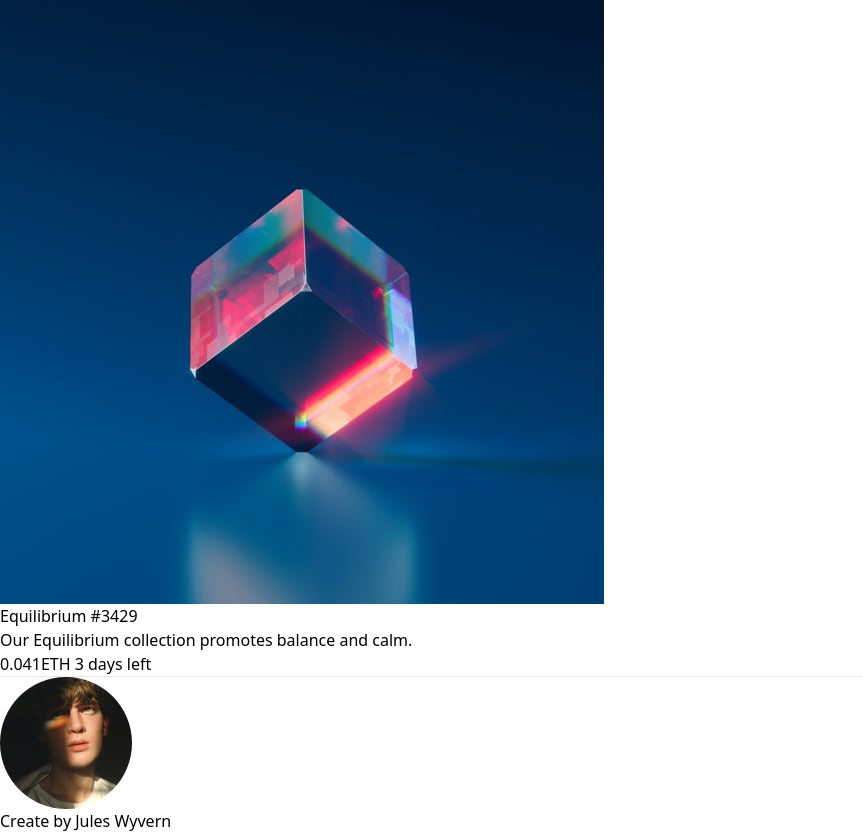
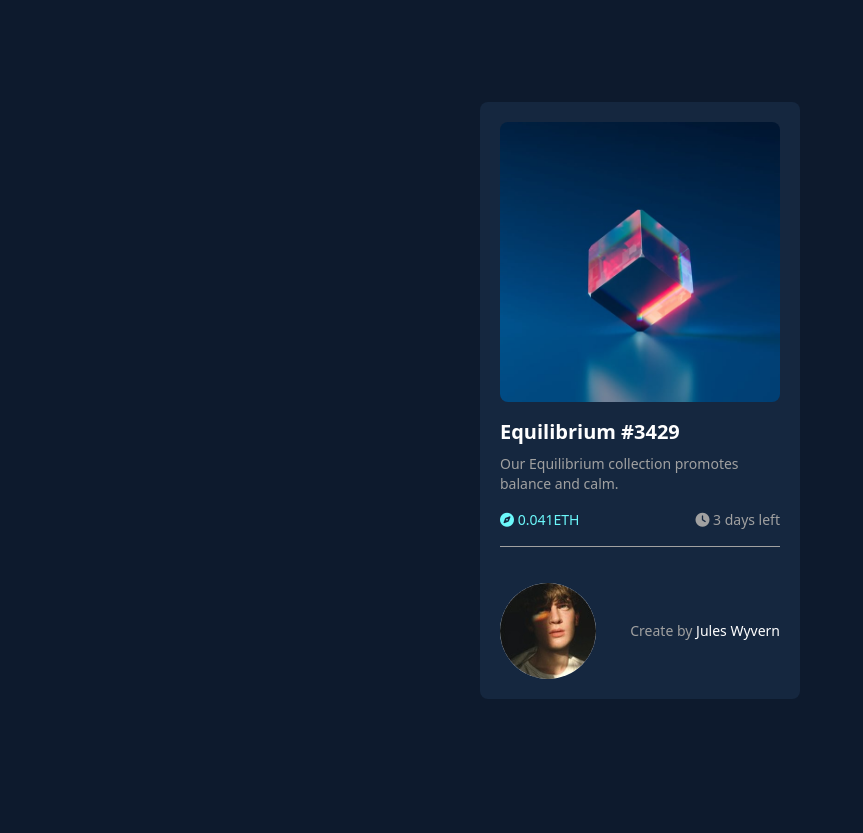
Before and after one commit to AllanFilimaoZita/Cart-o-NFT-Equilibrium, a plain HTML site: page CODE/desafio01/index.html in a window 1280 px wide. Shown: the whole page, without its empty margins (0-863 px from the left). After the commit the page ends 800 px from the top, so only its background shows below. Drawn offline with nearby package versions, Linux system fonts and the light colour scheme.

Commit message:
Estilização do Projecto

```diff
--- a/CODE/desafio01/index.html
+++ b/CODE/desafio01/index.html
@@ -5,34 +5,49 @@
     <meta name="viewport" content="width=device-width, initial-scale=1.0">
     <title>Equilibrium NFT Card</title>
 
+    <link rel="stylesheet" href="https://cdnjs.cloudflare.com/ajax/libs/font-awesome/6.4.0/css/all.min.css">
     <script src="https://cdn.tailwindcss.com"></script>
+    <script>
+        tailwind.config = {
+            theme: {
+                extend: {
+                    colors: {
+                        darkblue: '#0d1a2d',
+                        Blue: '#15273F',
+                        gray: '#a1a1a1',
+                        ocean: '#6CF8FB'
+                    }
+                }
+            }
+        }
+    </script>
 </head>
-<body>
+<body class="bg-darkblue text-white font-sans flex items-center justify-center min-h-screen">
 
-    <div>
+    <div class="bg-Blue p-5 w-80 rounded-lg shadow-lg/30">
         <!-- Adicionando a imagem -->
         <div>
-            <img src="assets/img/WhatsApp Image 2025-08-13 at 8.54.59 PM.jpeg" alt="Equilibrium Image">
+            <img src="assets/img/WhatsApp Image 2025-08-13 at 8.54.59 PM.jpeg" class="rounded-lg" alt="Equilibrium Image">
         </div>
 
         <div>
-            <h1>Equilibrium #3429</h1>
-            <p>
+            <h1 class="text-white font-bold text-xl mt-4">Equilibrium #3429</h1>
+            <p class="text-gray text-sm mt-2">
                 Our Equilibrium collection promotes balance and calm.
             </p>
         </div>
 
-        <div>
-            <span>0.041ETH</span>
-            <span>3 days left</span>
+        <div class="flex items-center justify-between mt-4 text-sm">
+            <span class="text-ocean"><i class="fa-solid fa-compass"></i> 0.041ETH</span>
+            <span class="text-gray"><i class="fa-solid fa-clock"></i> 3 days left</span>
         </div>
 
-        <hr>
+        <hr class="border-gray my-4">
 
-        <div>
-            <img src="assets/img/WhatsApp Image 2025-08-13 at 8.54.59 PM (1).jpeg" alt="Jules Wyvern">
+        <div class="flex items-center justify-between text-sm pt-5">
+            <img src="assets/img/WhatsApp Image 2025-08-13 at 8.54.59 PM (1).jpeg" class="rounded-full w-24 h-24" alt="Jules Wyvern">
 
-            <p><span>Create by</span> Jules Wyvern</p>
+            <p><span class="text-gray">Create by</span> Jules Wyvern</p>
         </div>
     </div>
 
```
